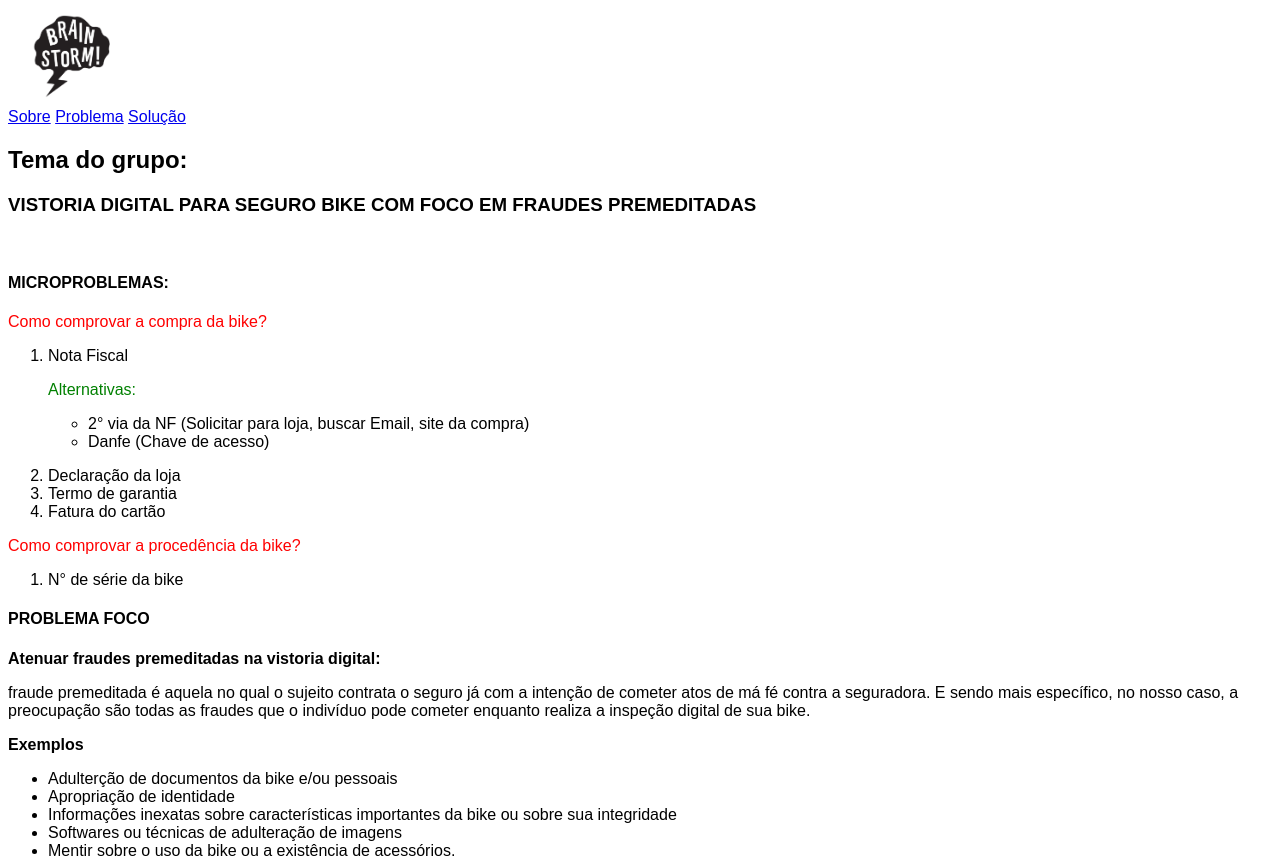
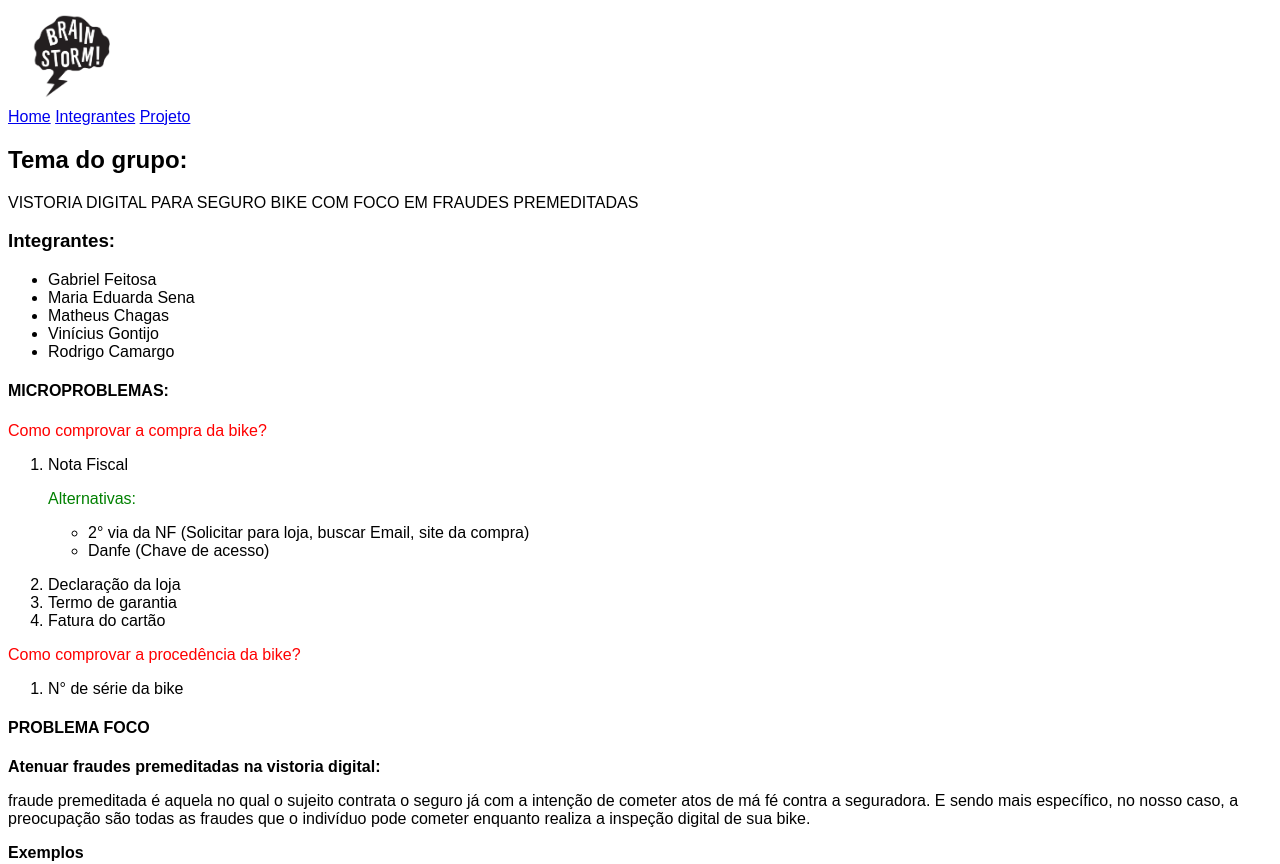
Before and after one commit to Rodrigo-001/projeto_html_brainstormers, a plain HTML site: page index.html in a window 1280 px wide. Shown: the top 864 px of the page. Drawn offline with Linux system fonts and the light colour scheme.

Commit message:
Add text integrantes & change header

```diff
--- a/index.html
+++ b/index.html
@@ -12,21 +12,34 @@
 </head>
 
 <body>
+    <!-- TOPO -->
     <header>
-        <nav>
-
-        </nav>
+        <div>
+            <div>
+                <img src="assets/logotipo.png" alt="Logotipo-Brainstorm" width="120px">
+            </div>
+            <div>
+                <nav>
+                    <a href="#">Home</a>
+                    <a href="#">Integrantes</a>
+                    <a href="#">Projeto</a>
+                    </nav>
+            </div>
+        </div>
     </header>
     <section>
-        <img src="assets/logotipo.png" alt="Logotipo-Brainstorm" width="120px">
-        <nav>
-            <a href="#">Sobre</a>
-            <a href="#">Problema</a>
-            <a href="#">Solução</a>
-        </nav>
+
         <h2>Tema do grupo:</h2>
-        <h3>VISTORIA DIGITAL PARA SEGURO BIKE COM FOCO EM FRAUDES PREMEDITADAS</h3>
-        <br>
+        <p>VISTORIA DIGITAL PARA SEGURO BIKE COM FOCO EM FRAUDES PREMEDITADAS</p>
+        <h3>Integrantes:</h3>
+        <ul>
+            <li>Gabriel Feitosa</li>
+            <li>Maria Eduarda Sena </li>
+            <li>Matheus Chagas</li>
+            <li>Vinícius Gontijo </li>
+            <li>Rodrigo Camargo</li>
+        </ul>
+
         <h4>MICROPROBLEMAS:</h4>
         <p class="comprovar">Como comprovar a compra da bike?</p>
         <ol>
@@ -80,6 +93,7 @@
             target="_blank" rel="noopener">Model Canvas Brainstormers</a> Clique para acessar
     </section>
     <footer>
+        <p>Autor: Rodrigo Camargo</p>
     </footer>
 </body>
 
```
